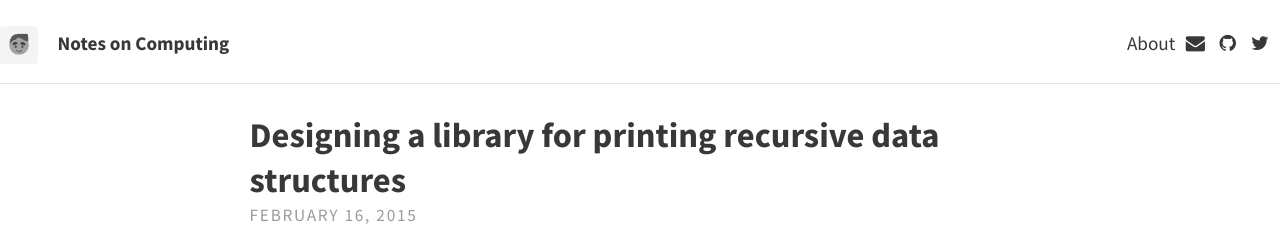
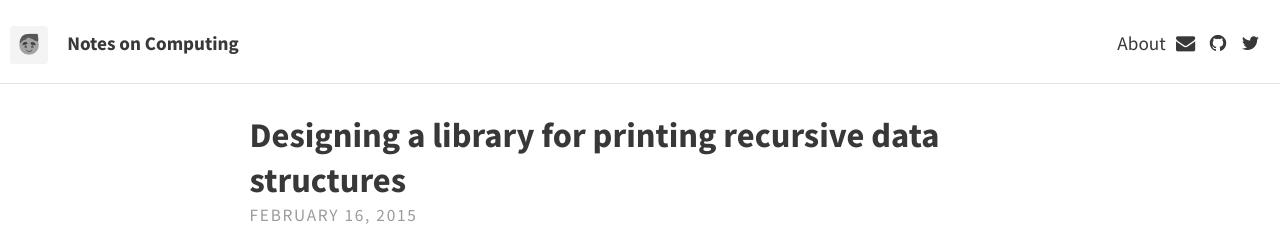
Before and after one commit to jobjo/jobjo.github.io, a Jekyll site: the page built from index.html, in a window 1280 px wide. Shown: the top 226 px of the page. Built offline with Jekyll 4.4.1, drawn with Linux system fonts in a browser that asks for light colours; nearby versions of some CDN libraries; the list of posts is cut into pages by our own code.

Commit message:
improve mobile view

```diff
--- a/_sass/includes/_header.scss
+++ b/_sass/includes/_header.scss
@@ -1,6 +1,8 @@
 .site-header {
   // @extend %padding-small;
   padding-bottom : 1em;
+  padding-left : 0.5em;
+  padding-right : 0.5em;
   background: $brand-color;
   border-bottom: 1px solid $border-color;
   display: inline-block;
```
